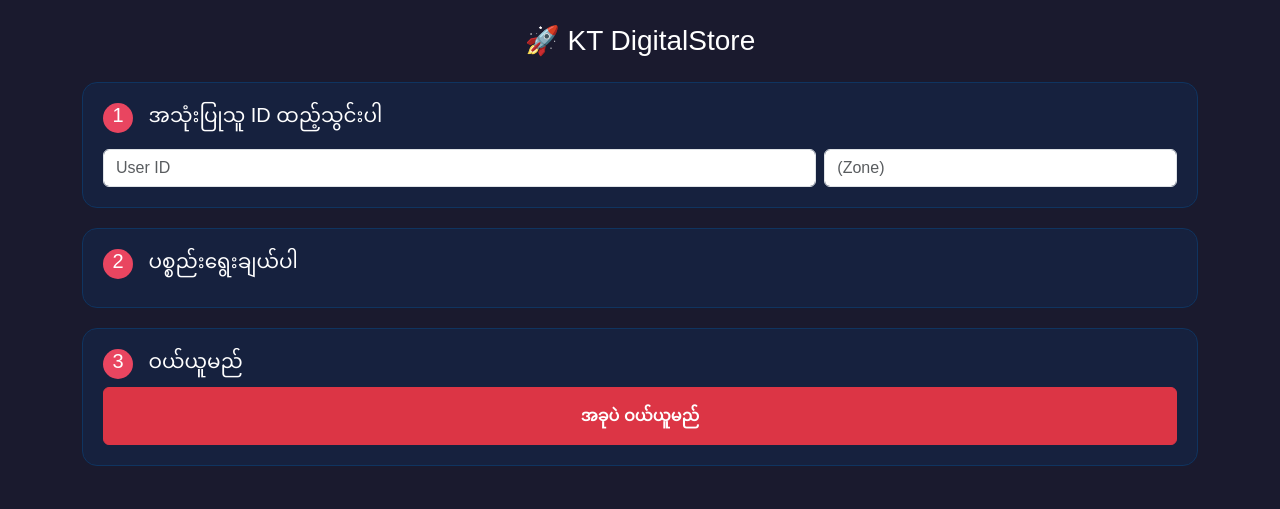
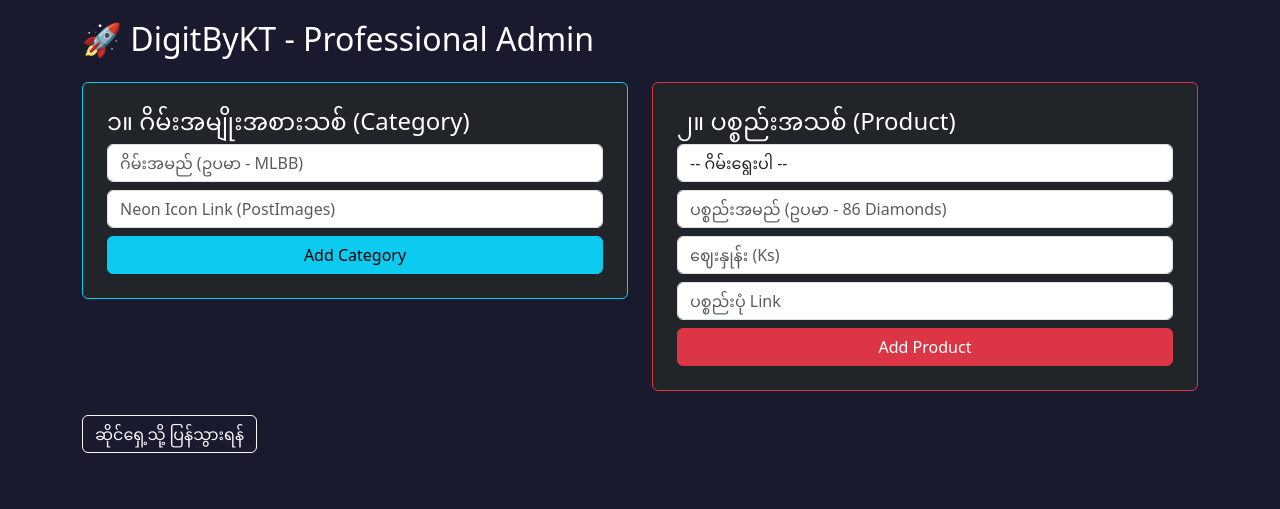
Before and after one commit to Kuu503/KT-Digital-Store, a Flask app: page / in a window 1280 px wide. Shown: the top 509 px of the page. Run offline with Flask 3, Linux system fonts and the light colour scheme; data that the repository does not hold is empty.

Commit message:
Update index.html

```diff
--- a/templates/index.html
+++ b/templates/index.html
@@ -1,50 +1,43 @@
 <!DOCTYPE html>
-<html lang="my">
+<html>
 <head>
-    <meta charset="UTF-8">
-    <meta name="viewport" content="width=device-width, initial-scale=1.0">
-    <title>KT DigitalStore</title>
+    <title>KT Admin - Professional Mode</title>
     <link href="https://cdn.jsdelivr.net/npm/bootstrap@5.3.0/dist/css/bootstrap.min.css" rel="stylesheet">
-    <style>
-        body { background-color: #1a1a2e; color: white; font-family: sans-serif; }
-        .card-step { background: #16213e; border-radius: 15px; padding: 20px; margin-bottom: 20px; border: 1px solid #0f3460; }
-        .step-num { background: #e94560; color: white; width: 30px; height: 30px; display: inline-block; text-align: center; border-radius: 50%; margin-right: 10px; }
-        .product-card { background: #0f3460; border: 2px solid transparent; border-radius: 10px; cursor: pointer; transition: 0.3s; padding: 10px; }
-        .product-card:hover { border-color: #e94560; }
-        .product-card img { border-radius: 8px; margin-bottom: 10px; width: 100%; }
-    </style>
+    <style>body { background: #1a1a2e; color: white; padding: 20px; }</style>
 </head>
-<body class="container py-4">
-    <h3 class="text-center mb-4">🚀 KT DigitalStore</h3>
-    <form action="/buy" method="POST">
-        <div class="card-step">
-            <h5><span class="step-num">1</span> အသုံးပြုသူ ID ထည့်သွင်းပါ</h5>
-            <div class="row g-2 mt-2">
-                <div class="col-8"><input type="text" name="player_id" class="form-control" placeholder="User ID" required></div>
-                <div class="col-4"><input type="text" name="zone_id" class="form-control" placeholder="(Zone)"></div>
+<body class="container">
+    <h2 class="mb-4">🚀 DigitByKT - Professional Admin</h2>
+
+    <div class="row">
+        <div class="col-md-6 mb-4">
+            <div class="card bg-dark text-white p-4 border-info">
+                <h4>၁။ ဂိမ်းအမျိုးအစားသစ် (Category)</h4>
+                <form action="/admin/add_category" method="POST">
+                    <input type="text" name="name" class="form-control mb-2" placeholder="ဂိမ်းအမည် (ဥပမာ - MLBB)" required>
+                    <input type="text" name="icon_url" class="form-control mb-2" placeholder="Neon Icon Link (PostImages)" required>
+                    <button type="submit" class="btn btn-info w-100">Add Category</button>
+                </form>
             </div>
         </div>
 
-        <div class="card-step">
-            <h5><span class="step-num">2</span> ပစ္စည်းရွေးချယ်ပါ</h5>
-            <div class="row row-cols-2 g-3 mt-1">
-                {% for p in products %}
-                <div class="col">
-                    <div class="product-card" onclick="document.getElementById('i_name').value='{{p[1]}}'; document.getElementById('i_price').value='{{p[2]}}'; alert('{{p[1]}} ကို ရွေးချယ်ပြီးပါပြီ')">
-                        <img src="{{p[3]}}" alt="item">
-                        <div class="text-center"><strong>{{p[1]}}</strong><br><small>{{p[2]}} Ks</small></div>
-                    </div>
-                </div>
-                {% endfor %}
+        <div class="col-md-6 mb-4">
+            <div class="card bg-dark text-white p-4 border-danger">
+                <h4>၂။ ပစ္စည်းအသစ် (Product)</h4>
+                <form action="/admin/add_product" method="POST">
+                    <select name="category_id" class="form-control mb-2" required>
+                        <option value="">-- ဂိမ်းရွေးပါ --</option>
+                        {% for cat in categories %}
+                        <option value="{{ cat[0] }}">{{ cat[1] }}</option>
+                        {% endfor %}
+                    </select>
+                    <input type="text" name="name" class="form-control mb-2" placeholder="ပစ္စည်းအမည် (ဥပမာ - 86 Diamonds)" required>
+                    <input type="text" name="price" class="form-control mb-2" placeholder="ဈေးနှုန်း (Ks)" required>
+                    <input type="text" name="img_url" class="form-control mb-2" placeholder="ပစ္စည်းပုံ Link" required>
+                    <button type="submit" class="btn btn-danger w-100">Add Product</button>
+                </form>
             </div>
-            <input type="hidden" name="item_name" id="i_name" required>
-            <input type="hidden" name="item_price" id="i_price">
         </div>
-
-        <div class="card-step">
-            <h5><span class="step-num">3</span> ဝယ်ယူမည်</h5>
-            <button type="submit" class="btn btn-danger w-100 py-3 fw-bold">အခုပဲ ဝယ်ယူမည်</button>
-        </div>
-    </form>
+    </div>
+    <a href="/" class="btn btn-outline-light">ဆိုင်ရှေ့သို့ ပြန်သွားရန်</a>
 </body>
 </html>
```
